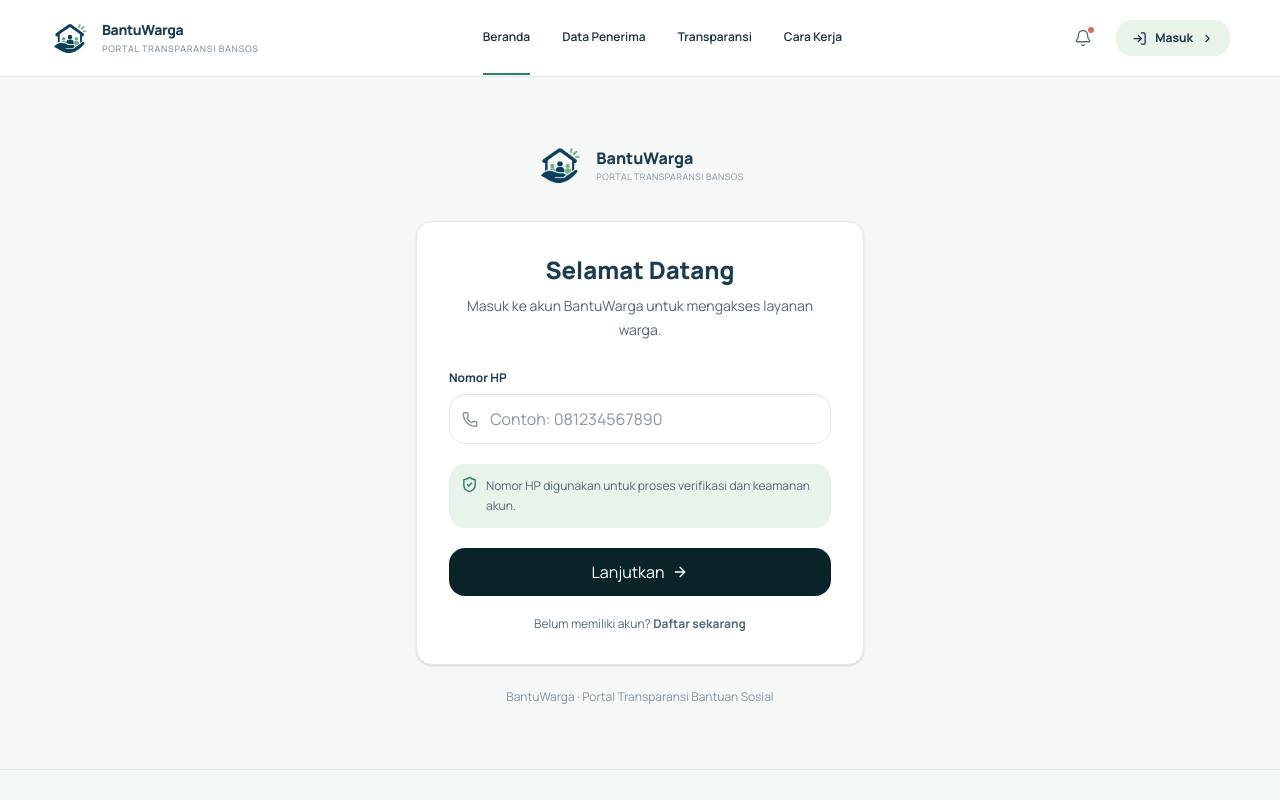
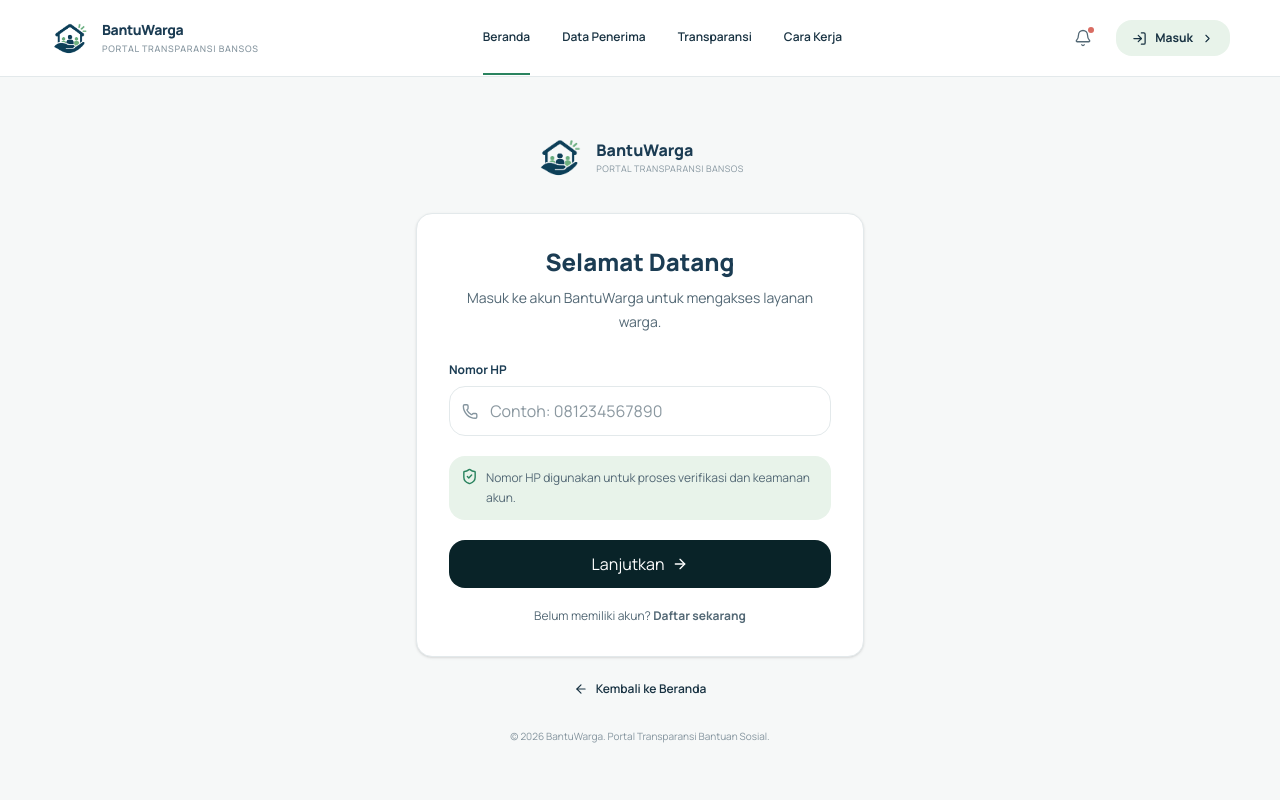
Before and after one commit to arifarhh/web-BantuWarga, a React (Vite) app: page /login in a window 1280 px wide. Shown: the top 800 px of the page. Built offline with nearby package versions, Linux system fonts and the light colour scheme.

Commit message:
feat(ui): update BantuWarga logo across pages

```diff
--- a/src/pages/auth/components/AuthLayout.tsx
+++ b/src/pages/auth/components/AuthLayout.tsx
@@ -1,22 +1,30 @@
 import { Link } from 'react-router-dom'
 import type { ReactNode } from 'react'
+import { ArrowLeft } from 'lucide-react'
 
 interface AuthLayoutProps {
   title: string
   description: string
   children: ReactNode
+  backTo?: string
+  backLabel?: string
 }
 
 export default function AuthLayout({
   title,
   description,
   children,
+  backTo = '/',
+  backLabel = 'Kembali ke Beranda',
 }: AuthLayoutProps) {
   return (
-    <section className="min-h-[70vh] bg-[var(--background)] px-4 py-12 md:py-16">
+    <section className="min-h-screen bg-[var(--background)] px-4 py-10 md:py-14">
       <div className="mx-auto max-w-md">
 
-        <Link to="/" className="mb-8 flex items-center justify-center gap-3">
+        <Link
+          to="/"
+          className="mb-8 flex items-center justify-center gap-3"
+        >
           <img
             src="/logo/logo-bantu-warga.png"
             alt="Logo BantuWarga"
@@ -38,6 +46,7 @@ export default function AuthLayout({
             <h1 className="text-2xl font-extrabold text-[var(--navy)]">
               {title}
             </h1>
+
             <p className="mt-2 text-sm leading-6 text-[var(--text)]">
               {description}
             </p>
@@ -46,8 +55,17 @@ export default function AuthLayout({
           {children}
         </div>
 
-        <p className="mt-6 text-center text-xs text-[var(--muted)]">
-          BantuWarga · Portal Transparansi Bantuan Sosial
+        <Link
+          to={backTo}
+          className="mt-6 flex items-center justify-center gap-2 text-xs font-semibold text-[var(--text)] transition hover:text-[var(--green)]"
+        >
+          <ArrowLeft size={14} />
+          {backLabel}
+        </Link>
+
+        <p className="mt-8 text-center text-[10px] text-[var(--muted)]">
+          © {new Date().getFullYear()} BantuWarga. Portal Transparansi
+          Bantuan Sosial.
         </p>
       </div>
     </section>
```
Lines whose indentation alone changed are shown as unchanged.
